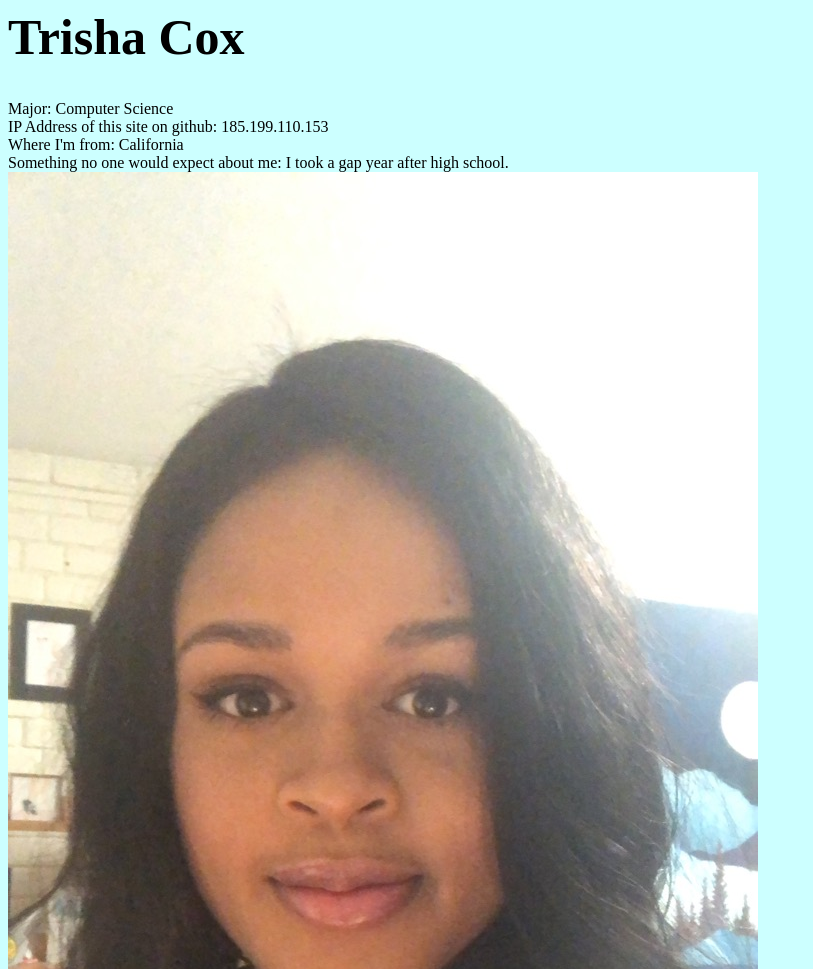
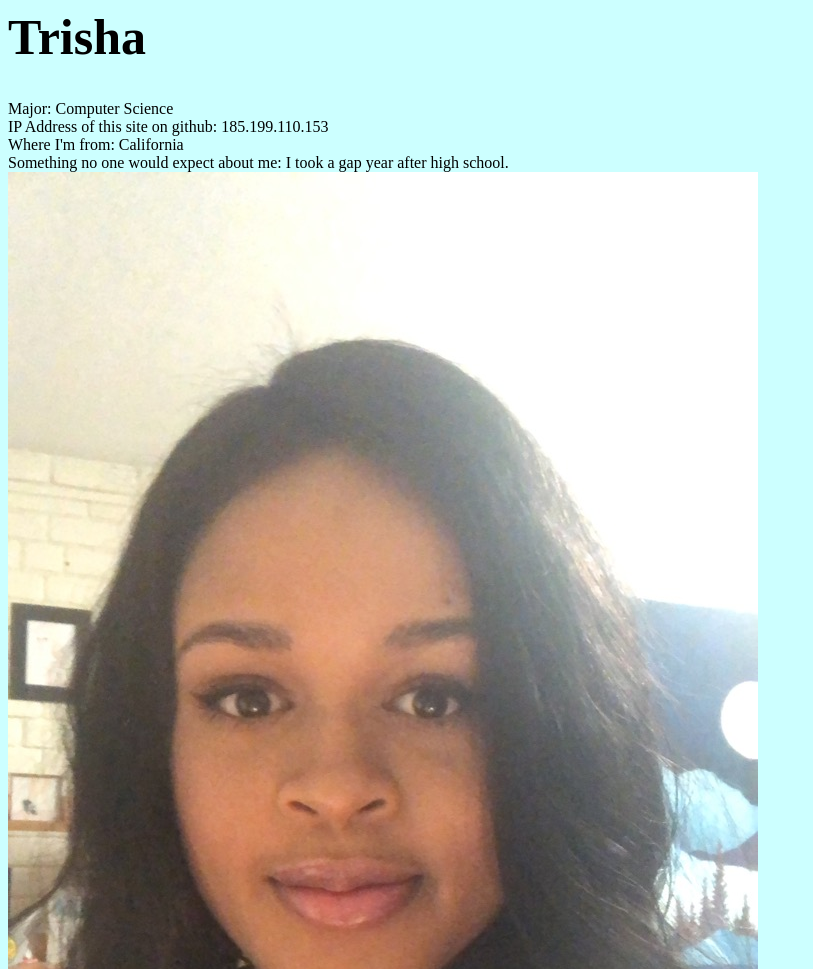
Before and after one commit to trish234/comp20-testing-, a plain HTML site: page index.html in a window 1280 px wide. Shown: the top 969 px of the page, without its empty margins (0-813 px from the left). Drawn offline with Linux system fonts and the light colour scheme.

Commit message:
Update index.html

```diff
--- a/index.html
+++ b/index.html
@@ -5,7 +5,7 @@
 </head>
 
 <body style ="background:#CCFFFF">
-  <h1 style="font-size:50;"> Trisha Cox </h1>
+  <h1 style="font-size:50;"> Trisha </h1>
   Major: Computer Science <br />
   IP Address of this site on github: 185.199.110.153 <br />
   Where I'm from: California <br />
```
